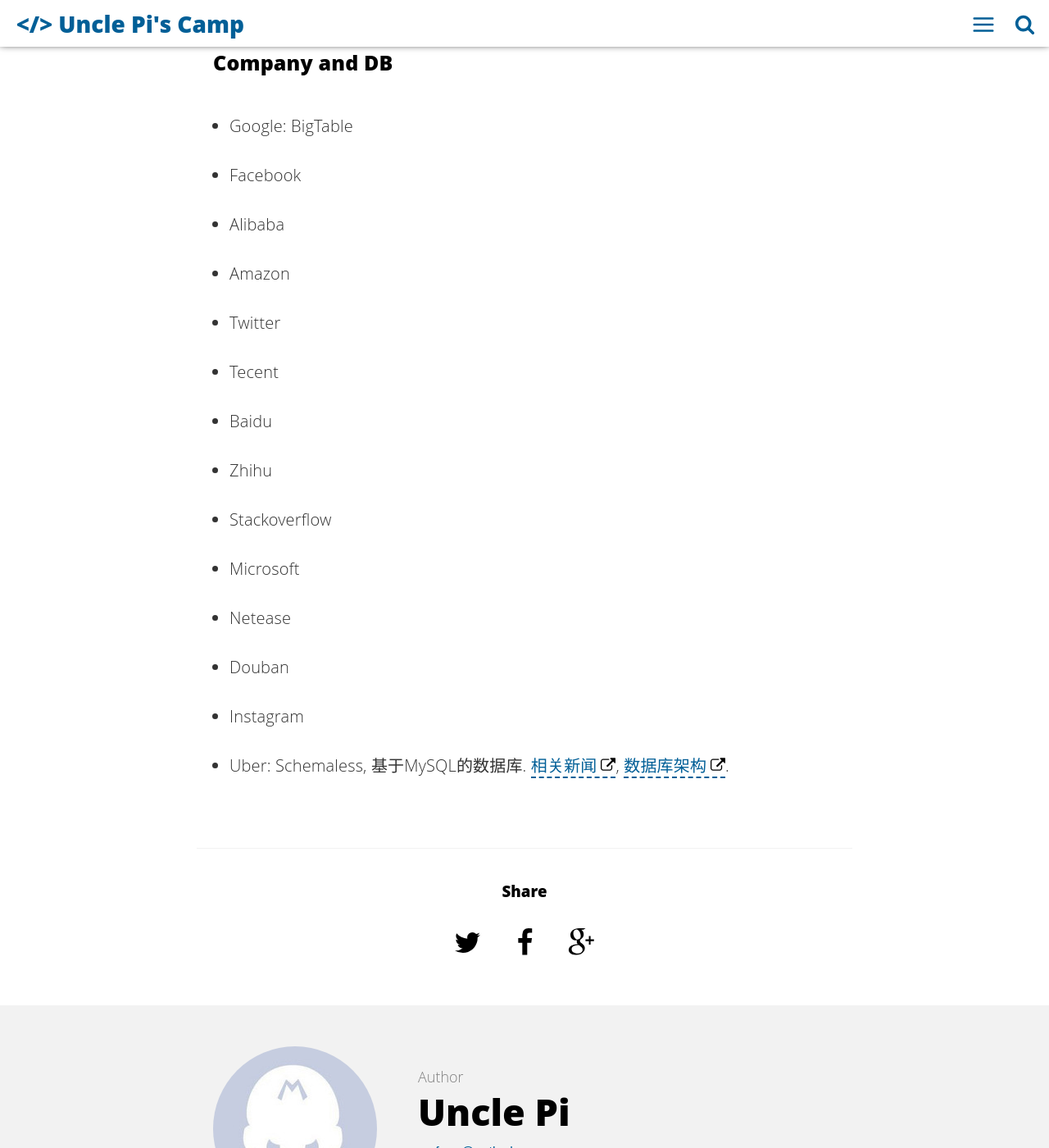
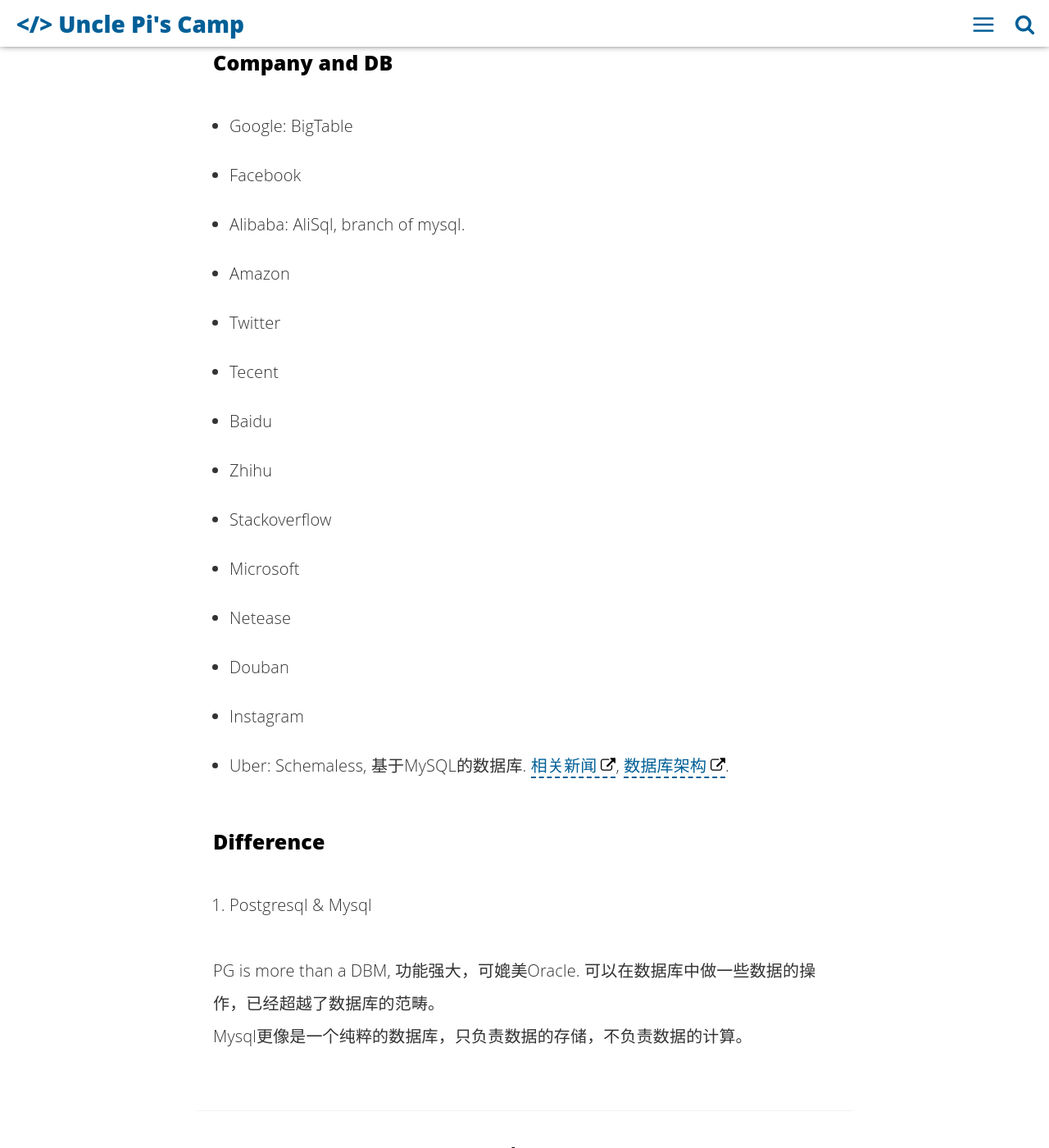
Before and after one commit to simfeng/microblog, a Jekyll site: the page built from _posts/2016-07-17-主流数据库赏析.md, in a window 1280 px wide and 1400 px high, scrolled down 496 px. Shown: the whole window at 82% size. Built offline with Jekyll 4.4.1, drawn with Linux system fonts in a browser that asks for light colours; comment, search, counter and statistics services are not loaded.

Commit message:
update 主流数据库赏析

```diff
--- a/_posts/2016-07-17-主流数据库赏析.md
+++ b/_posts/2016-07-17-主流数据库赏析.md
@@ -17,7 +17,7 @@ introduction:
 
 - Google: BigTable
 - Facebook
-- Alibaba
+- Alibaba: AliSql, branch of mysql.
 - Amazon
 - Twitter
 - Tecent
@@ -29,3 +29,11 @@ introduction:
 - Douban
 - Instagram
 - Uber: Schemaless, 基于MySQL的数据库. [相关新闻](http://www.oschina.net/news/75638/uber-mysql-migration?from=20160731), [数据库架构](http://toutiao.com/i6253257507116941825/).
+
+
+### Difference
+
+1. Postgresql & Mysql
+
+PG is more than a DBM, 功能强大，可媲美Oracle. 可以在数据库中做一些数据的操作，已经超越了数据库的范畴。
+Mysql更像是一个纯粹的数据库，只负责数据的存储，不负责数据的计算。
```
